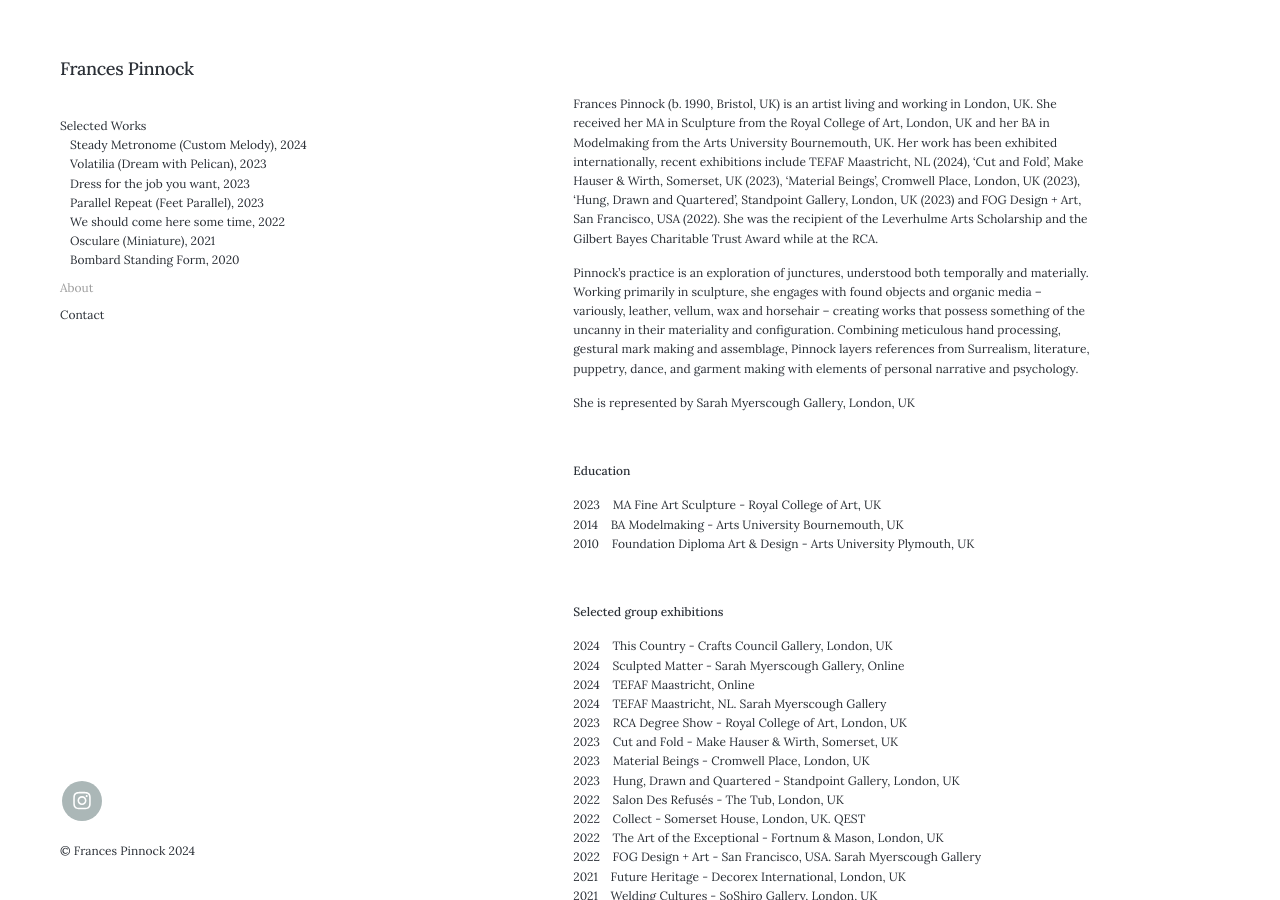
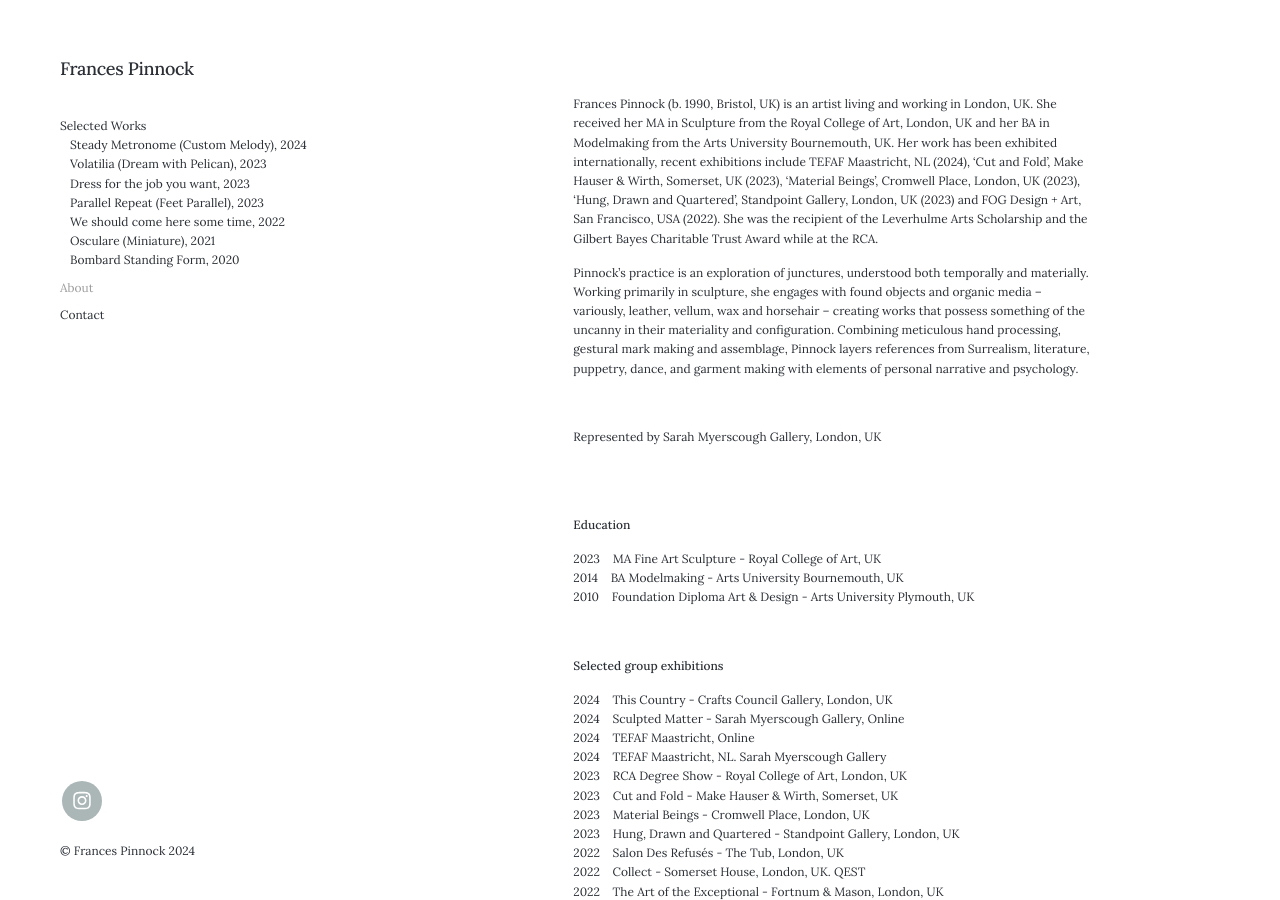
Before and after one commit to francespinnock/francespinnock.github.io, a Jekyll site: the page built from _pages/about.md, in a window 1280 px wide and 900 px high. Built offline with Jekyll 4.4.1, drawn with Linux system fonts in a browser that asks for light colours; nearby versions of some CDN libraries.

Commit message:
Update about.md

```diff
--- a/_pages/about.md
+++ b/_pages/about.md
@@ -11,10 +11,12 @@ Frances Pinnock (b. 1990, Bristol, UK) is an artist living and working in London
 
 Pinnock's practice is an exploration of junctures, understood both temporally and materially. Working primarily in sculpture, she engages with found objects and organic media – variously, leather, vellum, wax and horsehair – creating works that possess something of the uncanny in their materiality and configuration. Combining meticulous hand processing, gestural mark making and assemblage, Pinnock layers references from Surrealism, literature, puppetry, dance, and garment making with elements of personal narrative and psychology.
 
+<br />
 
-She is represented by Sarah Myerscough Gallery, London, UK
+Represented by Sarah Myerscough Gallery, London, UK
 
 
+<br />
 <br />
 
 
```
